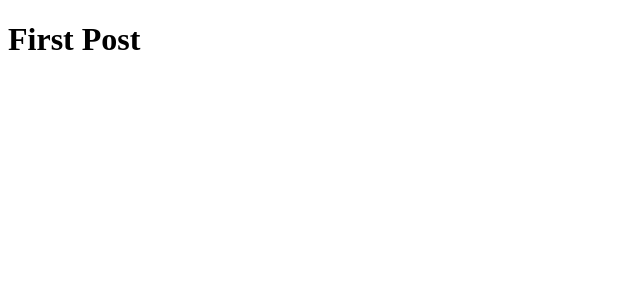
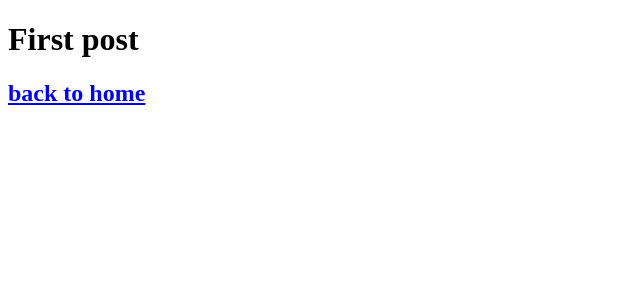
Before and after one commit to nottak0409/next_learning, a Next.js app: page /posts/first-post in a window 1280 px wide. Shown: the top 300 px of the page, without its empty margins (0-640 px from the left). Built offline with nearby package versions, Linux system fonts and the light colour scheme.

Commit message:
add link

```diff
--- a/pages/posts/first-post.js
+++ b/pages/posts/first-post.js
@@ -1,3 +1,14 @@
+import Link from 'next/link'
+
 export default function FirstPost() {
-    return <h1>First Post</h1>
+    return (
+        <>
+            <h1>First post</h1>
+            <h2>
+                <Link href="/">
+                    <a>back to home</a>
+                </Link>
+            </h2>
+        </>
+    )
 }
```
